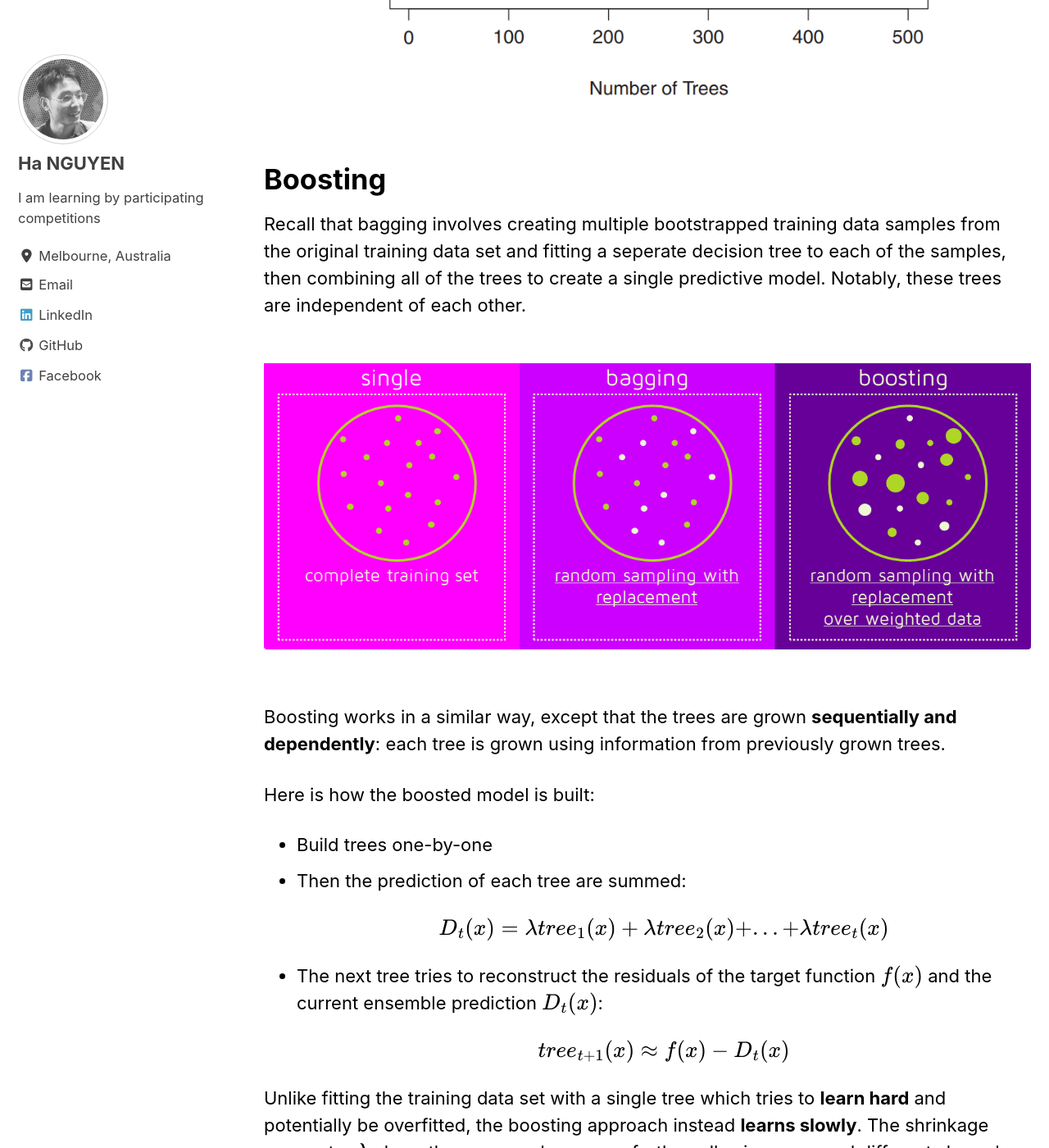
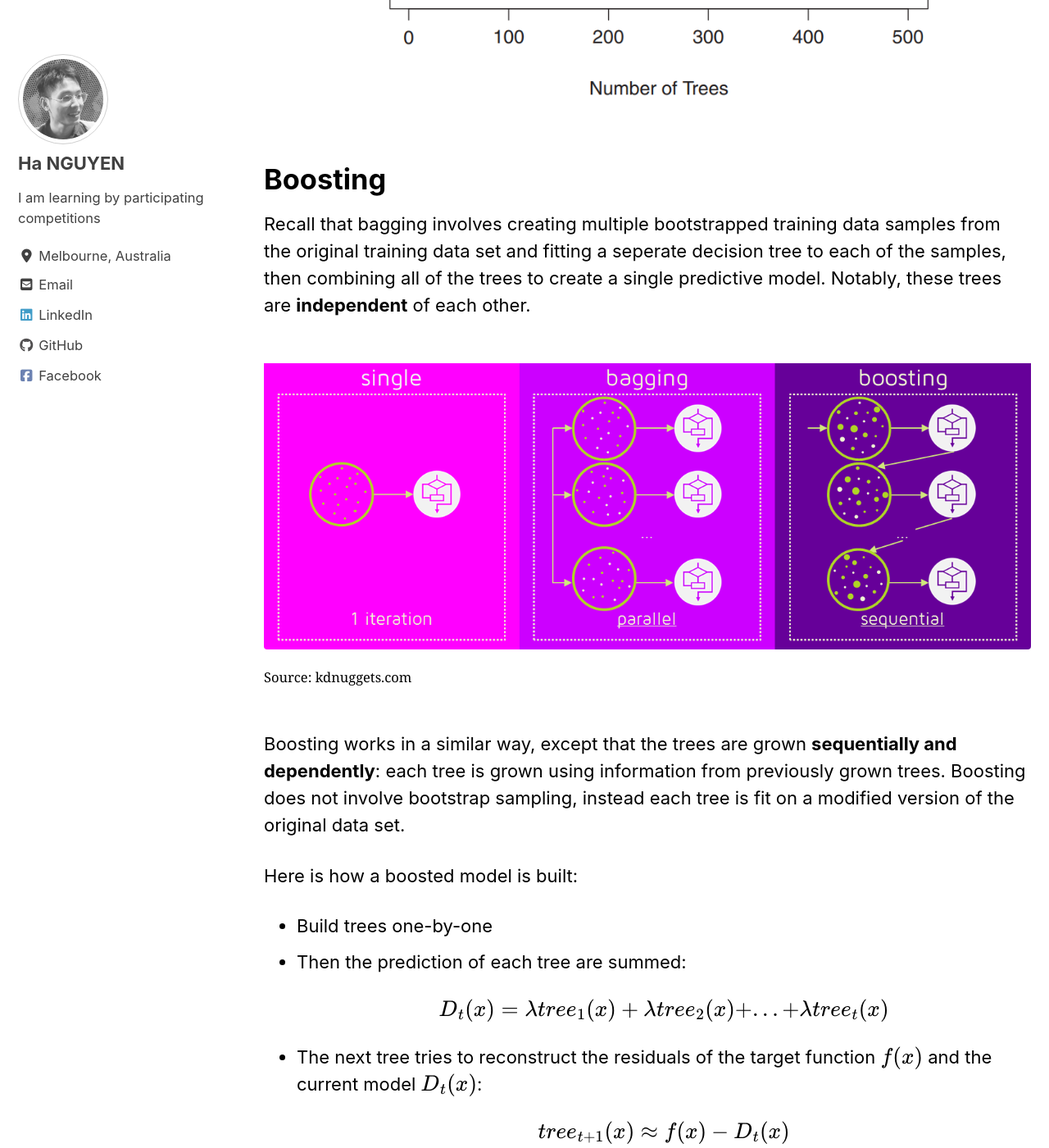
Before and after one commit to datasciblog/datasciblog.github.io, a Jekyll site: the page built from _posts/2020-02-19-tree-based-methods-02.md, in a window 1280 px wide and 1400 px high, scrolled down 5796 px. Shown: the whole window at 82% size. Built offline with Jekyll 4.4.1, drawn with Linux system fonts in a browser that asks for light colours; cached includes are drawn as plain includes; nearby versions of some CDN libraries; formulas are drawn with MathJax 3; some of the changed text lies outside the part shown.

Commit message:
Update 2020-02-19-tree-based-methods-02.md

```diff
--- a/_posts/2020-02-19-tree-based-methods-02.md
+++ b/_posts/2020-02-19-tree-based-methods-02.md
@@ -85,22 +85,23 @@ The figure below illustrates the test error when using random forests with diffe
 
 # Boosting
 
-Recall that bagging involves creating multiple bootstrapped training data samples from the original training data set and fitting a seperate decision tree to each of the samples, then combining all of the trees to create a single predictive model. Notably, these trees are independent of each other.
+Recall that bagging involves creating multiple bootstrapped training data samples from the original training data set and fitting a seperate decision tree to each of the samples, then combining all of the trees to create a single predictive model. Notably, these trees are **independent** of each other.
 
 <figure>
-	<img src="https://github.com/datasciblog/datasciblog.github.io/blob/master/_posts/images/2020-02-19-tree-based-methods-02/4.png?raw=true">
+	<img src="https://github.com/datasciblog/datasciblog.github.io/blob/master/_posts/images/2020-02-19-tree-based-methods-02/5.png?raw=true">
+  <figcaption>Source: kdnuggets.com</figcaption>
 </figure>
 
-Boosting works in a similar way, except that the trees are grown **sequentially and dependently**: each tree is grown using information from previously grown trees.
+Boosting works in a similar way, except that the trees are grown **sequentially and dependently**: each tree is grown using information from previously grown trees. Boosting does not involve bootstrap sampling, instead each tree is fit on a modified version of the original data set.
 
-Here is how the boosted model is built:
+Here is how a boosted model is built:
 
 - Build trees one-by-one
 - Then the prediction of each tree are summed:
 
     $$ D_t(x) = \lambda tree_1(x) + \lambda tree_2(x) + ... + \lambda tree_t(x)$$
 
-- The next tree tries to reconstruct the residuals of the target function $f(x)$ and the current ensemble prediction $D_t(x)$:
+- The next tree tries to reconstruct the residuals of the target function $f(x)$ and the current model $D_t(x)$:
 
     $$ tree_{t+1}(x) \approx f(x) - D_t(x)$$
 
```
